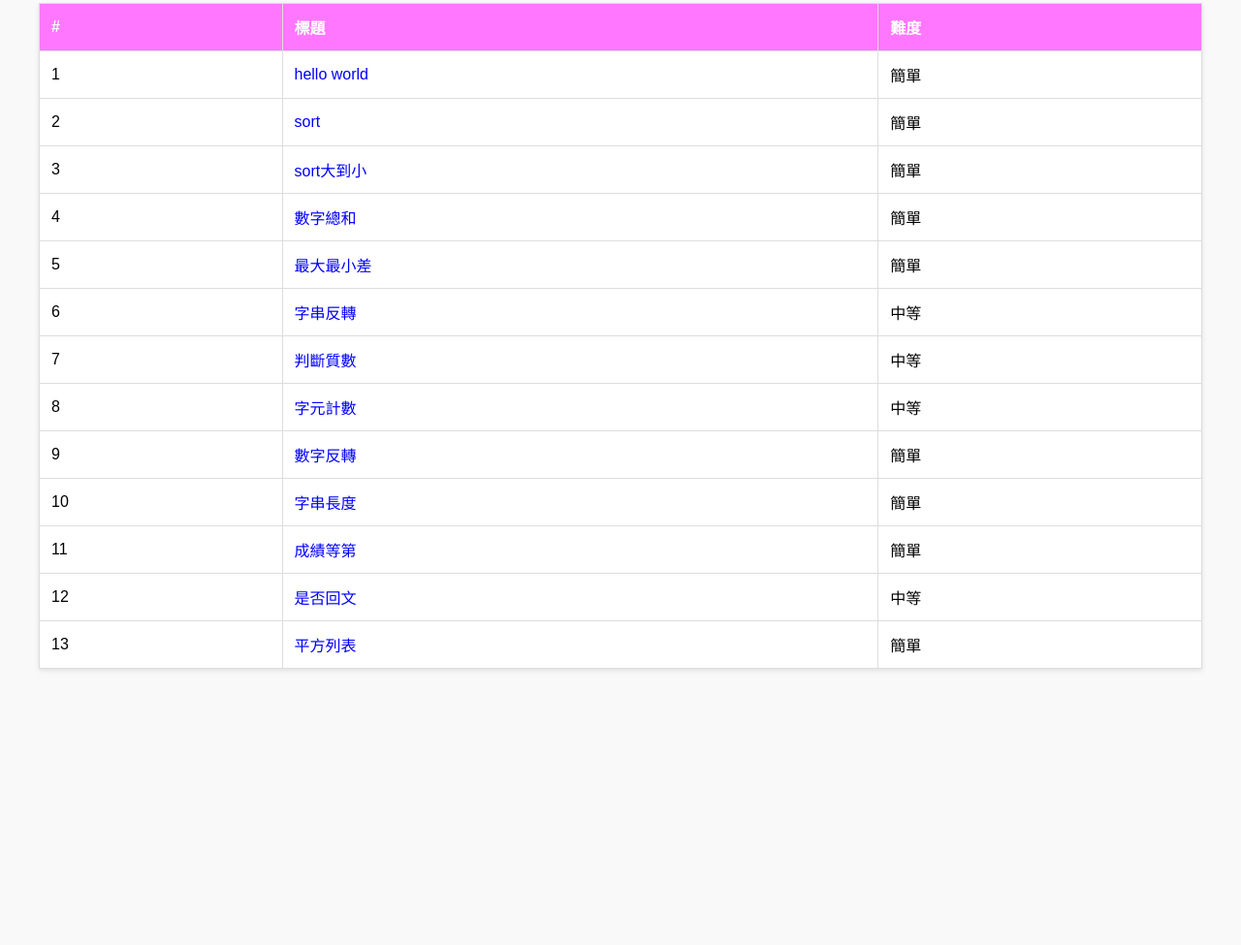
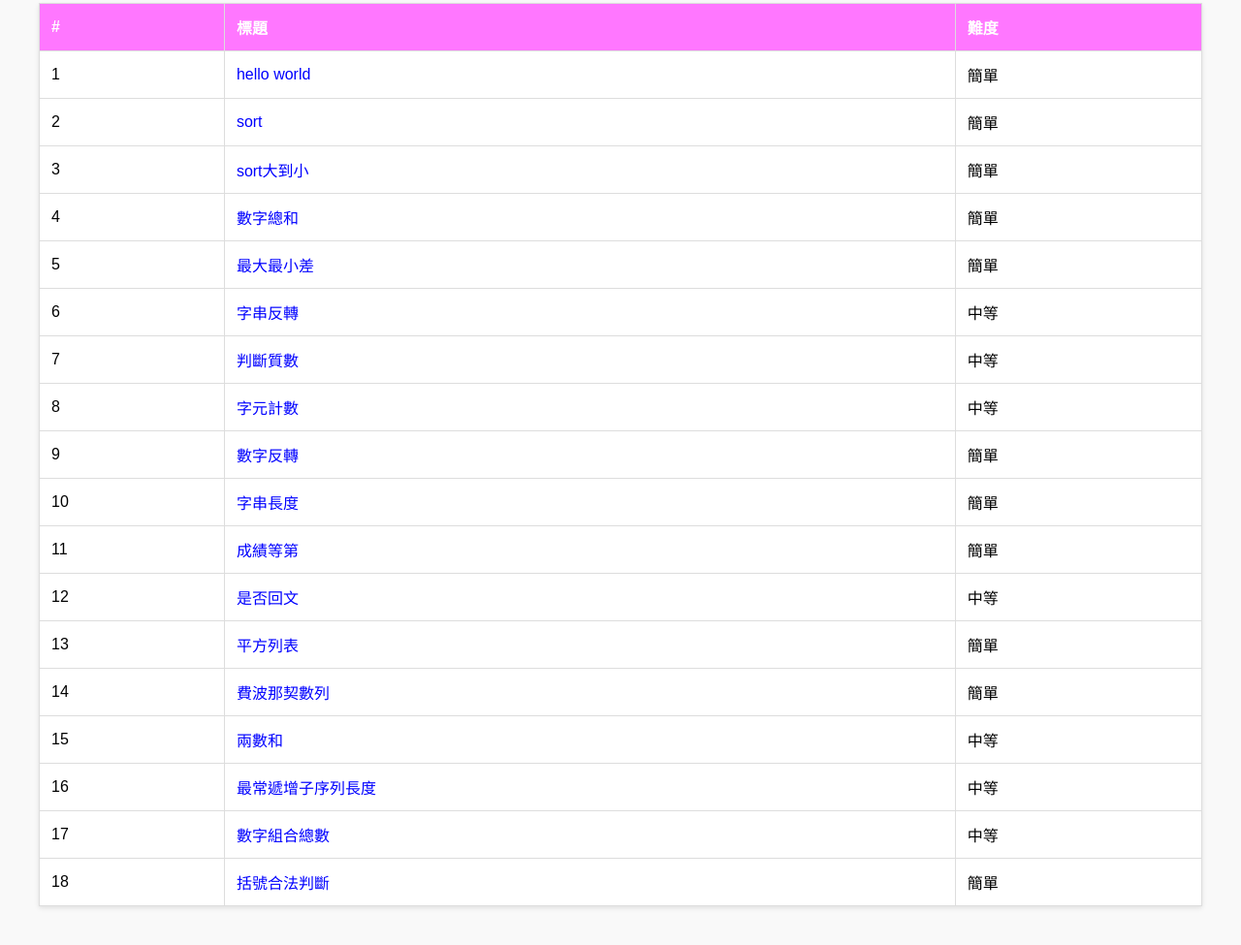
Before and after one commit to theoyu314159/theojudge, a plain HTML site: page problems.html in a window 1280 px wide. Shown: the part 134-1109 px from the top of the page at 97% size. Before the commit the page ends 864 px from the top, so only its background shows below. Drawn offline with Linux system fonts and the light colour scheme.

Commit message:
Update problems.html

```diff
--- a/problems.html
+++ b/problems.html
@@ -115,6 +115,31 @@
         <td><a href="/solve/nn">平方列表</a></td>
         <td>簡單</td>
       </tr>
+    <tr>
+        <td>14</td>
+        <td><a href="/solve/fib">費波那契數列</a></td>
+        <td>簡單</td>
+      </tr>
+    <tr>
+        <td>15</td>
+        <td><a href="/solve/mix">兩數和</a></td>
+        <td>中等</td>
+      </tr>
+    <tr>
+        <td>16</td>
+        <td><a href="/solve/longest">最常遞增子序列長度</a></td>
+        <td>中等</td>
+      </tr>
+    <tr>
+        <td>17</td>
+        <td><a href="/solve/plus">數字組合總數</a></td>
+        <td>中等</td>
+      </tr>
+    <tr>
+        <td>18</td>
+        <td><a href="/solve/how">括號合法判斷</a></td>
+        <td>簡單</td>
+      </tr>
   </table>
 </body>
 </html>
```
